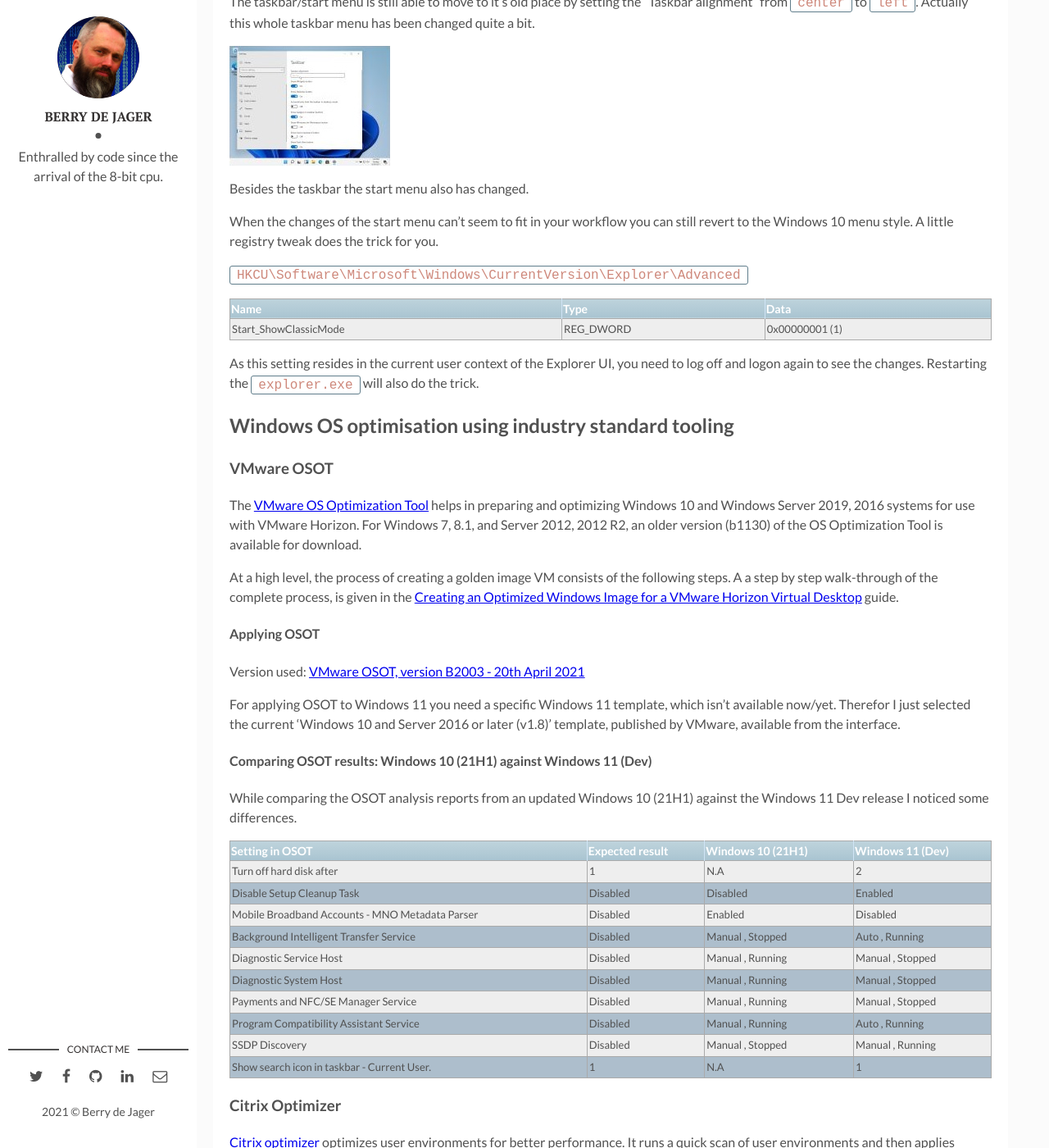
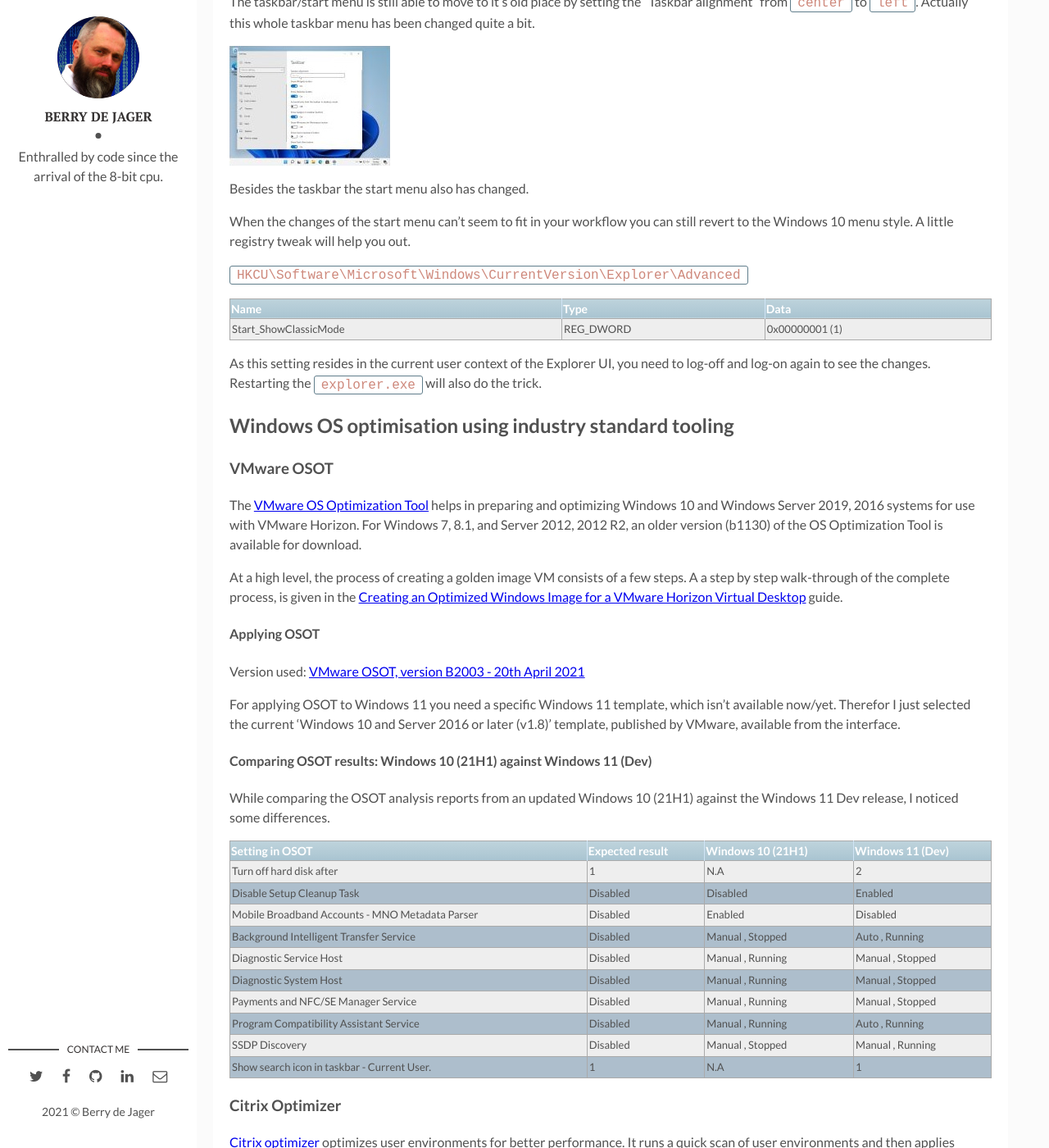
Before and after one commit to berrydejager/code.berrydejager.com, a Jekyll site: the page built from _posts/2021-06-17-Windows-11-sneak-preview.markdown, in a window 1280 px wide and 1400 px high, scrolled down 3689 px. Shown: the whole window at 82% size. Built offline with Jekyll 4.4.1, drawn with Linux system fonts in a browser that asks for light colours; comment, search, counter and statistics services are not loaded.

Commit message:
Update 2021-06-17-Windows-11-sneak-preview.markdown

```diff
--- a/_posts/2021-06-17-Windows-11-sneak-preview.markdown
+++ b/_posts/2021-06-17-Windows-11-sneak-preview.markdown
@@ -102,7 +102,7 @@
 
 Besides the taskbar the start menu also has changed.
 
-When the changes of the start menu can't seem to fit in your workflow you can still revert to the Windows 10 menu style. A little registry tweak does the trick for you.
+When the changes of the start menu can't seem to fit in your workflow you can still revert to the Windows 10 menu style. A little registry tweak will help you out.
 
 `HKCU\Software\Microsoft\Windows\CurrentVersion\Explorer\Advanced`
 
@@ -110,7 +110,7 @@
 | --- | --- | --- |
 | Start_ShowClassicMode | REG_DWORD | 0x00000001 (1) |
 
-As this setting resides in the current user context of the Explorer UI, you need to log off and logon again to see the changes. Restarting the `explorer.exe` will also do the trick.
+As this setting resides in the current user context of the Explorer UI, you need to log-off and log-on again to see the changes. Restarting the `explorer.exe` will also do the trick.
 
 ## Windows OS optimisation using industry standard tooling
 
@@ -118,7 +118,7 @@
 
 The [VMware OS Optimization Tool](https://flings.vmware.com/vmware-os-optimization-tool) helps in preparing and optimizing Windows 10 and Windows Server 2019, 2016 systems for use with VMware Horizon. For Windows 7, 8.1, and Server 2012, 2012 R2, an older version (b1130) of the OS Optimization Tool is available for download.
 
-At a high level, the process of creating a golden image VM consists of the following steps. A a step by step walk-through of the complete process, is given in the [Creating an Optimized Windows Image for a VMware Horizon Virtual Desktop](https://techzone.vmware.com/creating-optimized-windows-image-vmware-horizon-virtual-desktop) guide.
+At a high level, the process of creating a golden image VM consists of a few steps. A a step by step walk-through of the complete process, is given in the [Creating an Optimized Windows Image for a VMware Horizon Virtual Desktop](https://techzone.vmware.com/creating-optimized-windows-image-vmware-horizon-virtual-desktop) guide.
 
 #### Applying OSOT
 
@@ -128,7 +128,7 @@
 
 #### Comparing OSOT results: Windows 10 (21H1) against Windows 11 (Dev)
 
-While comparing the OSOT analysis reports from an updated Windows 10 (21H1) against the Windows 11 Dev release I noticed some differences.
+While comparing the OSOT analysis reports from an updated Windows 10 (21H1) against the Windows 11 Dev release, I noticed some differences.
 
 | Setting in OSOT | Expected result | Windows 10 (21H1) | Windows 11 (Dev) |
 | --- | --- | --- | --- |
```
